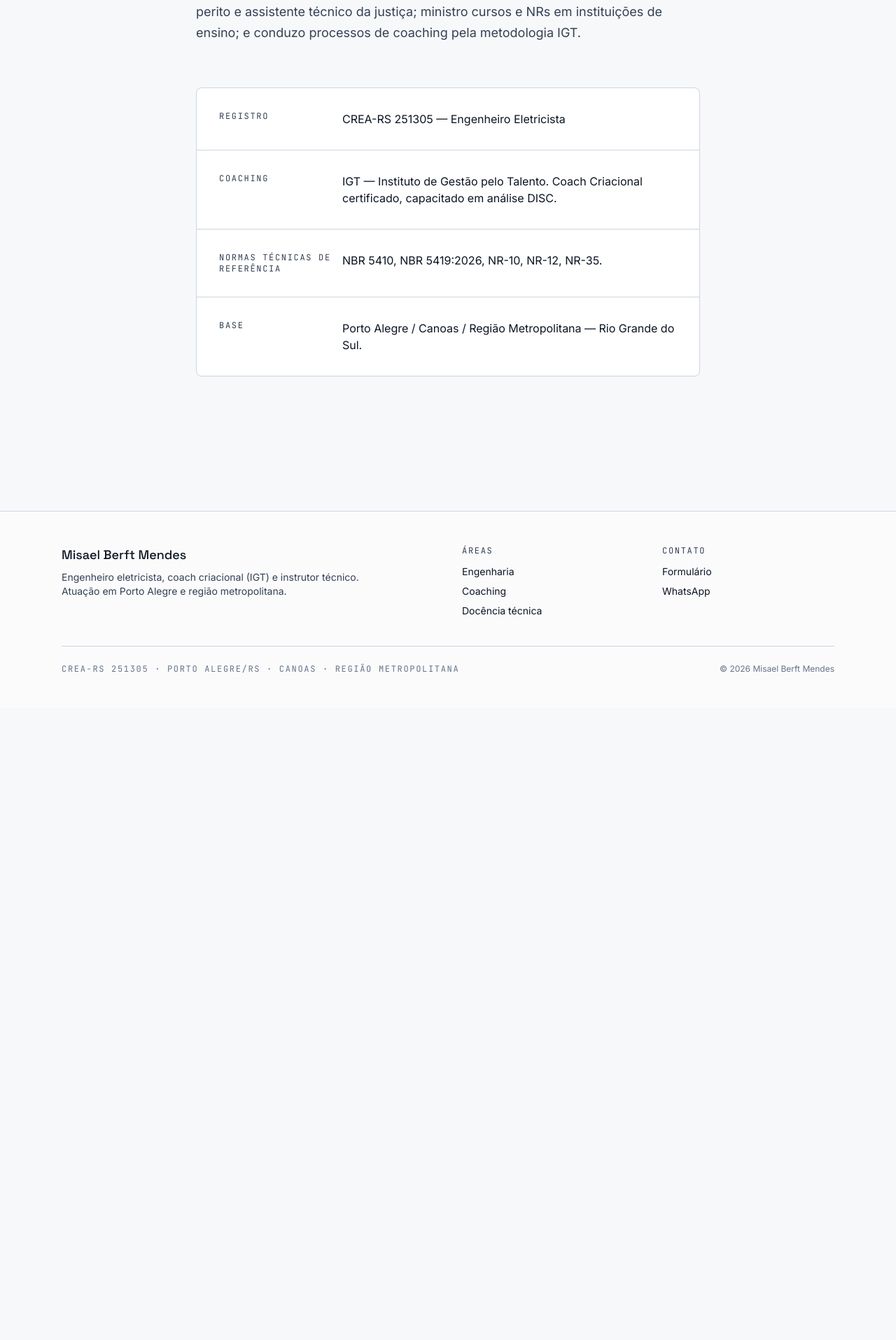
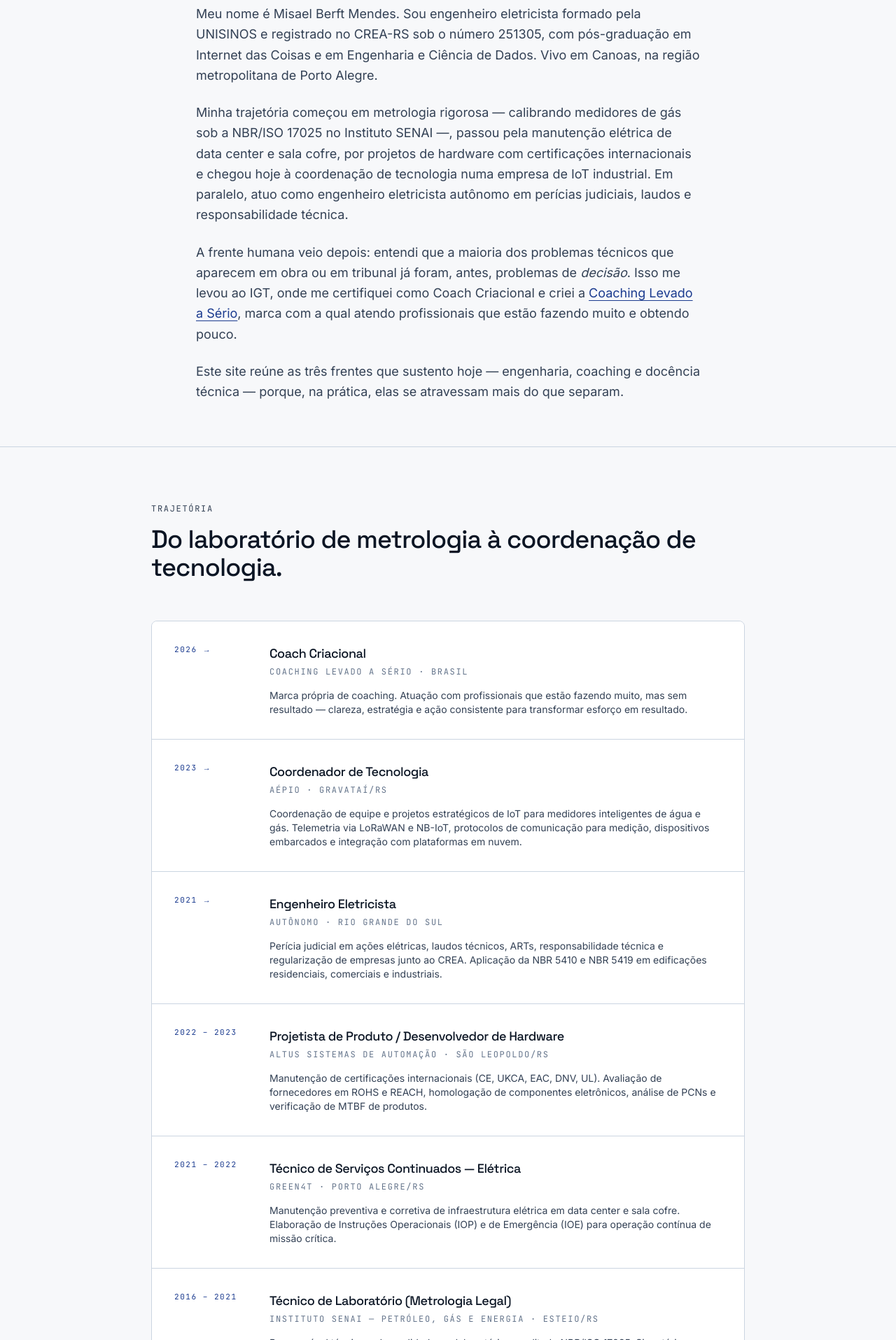
Before and after one commit to engmbm/misaelberftmendes, a Next.js app: page /sobre in a window 1280 px wide. Shown: the part 505-2420 px from the top of the page at 70% size. Before the commit the page ends 1517 px from the top, so only its background shows below. Built offline with nearby package versions, Linux system fonts and the light colour scheme; no server answers.

Commit message:
Ajusta textos: região metropolitana e corrente elétrica

```diff
--- a/src/app/sobre/page.tsx
+++ b/src/app/sobre/page.tsx
@@ -3,61 +3,259 @@ import type { Metadata } from "next";
 export const metadata: Metadata = {
   title: "Sobre — Misael Berft Mendes",
   description:
-    "Engenheiro eletricista CREA-RS 251305, coach certificado pelo IGT, instrutor técnico. Baseado em Porto Alegre/RS.",
+    "Engenheiro eletricista CREA-RS 251305, coach criacional certificado pelo IGT, coordenador de tecnologia. Trajetória em metrologia, data center, IoT industrial e desenvolvimento humano.",
 };
+
+const trajetoria = [
+  {
+    periodo: "2026 →",
+    empresa: "Coaching Levado a Sério",
+    cargo: "Coach Criacional",
+    local: "Brasil",
+    descricao:
+      "Marca própria de coaching. Atuação com profissionais que estão fazendo muito, mas sem resultado — clareza, estratégia e ação consistente para transformar esforço em resultado.",
+  },
+  {
+    periodo: "2023 →",
+    empresa: "Aépio",
+    cargo: "Coordenador de Tecnologia",
+    local: "Gravataí/RS",
+    descricao:
+      "Coordenação de equipe e projetos estratégicos de IoT para medidores inteligentes de água e gás. Telemetria via LoRaWAN e NB-IoT, protocolos de comunicação para medição, dispositivos embarcados e integração com plataformas em nuvem.",
+  },
+  {
+    periodo: "2021 →",
+    empresa: "Autônomo",
+    cargo: "Engenheiro Eletricista",
+    local: "Rio Grande do Sul",
+    descricao:
+      "Perícia judicial em ações elétricas, laudos técnicos, ARTs, responsabilidade técnica e regularização de empresas junto ao CREA. Aplicação da NBR 5410 e NBR 5419 em edificações residenciais, comerciais e industriais.",
+  },
+  {
+    periodo: "2022 – 2023",
+    empresa: "Altus Sistemas de Automação",
+    cargo: "Projetista de Produto / Desenvolvedor de Hardware",
+    local: "São Leopoldo/RS",
+    descricao:
+      "Manutenção de certificações internacionais (CE, UKCA, EAC, DNV, UL). Avaliação de fornecedores em ROHS e REACH, homologação de componentes eletrônicos, análise de PCNs e verificação de MTBF de produtos.",
+  },
+  {
+    periodo: "2021 – 2022",
+    empresa: "green4T",
+    cargo: "Técnico de Serviços Continuados — Elétrica",
+    local: "Porto Alegre/RS",
+    descricao:
+      "Manutenção preventiva e corretiva de infraestrutura elétrica em data center e sala cofre. Elaboração de Instruções Operacionais (IOP) e de Emergência (IOE) para operação contínua de missão crítica.",
+  },
+  {
+    periodo: "2016 – 2021",
+    empresa: "Instituto SENAI — Petróleo, Gás e Energia",
+    cargo: "Técnico de Laboratório (Metrologia Legal)",
+    local: "Esteio/RS",
+    descricao:
+      "Responsável técnico e da qualidade em laboratório acreditado NBR/ISO 17025. Signatário autorizado em calibração de sensores de temperatura, pressão e totalizadores de volume de gás, além de ensaios em medidores rotativos e de turbina.",
+  },
+];
+
+const formacao = [
+  {
+    ano: "2026",
+    curso: "Coach Criacional",
+    instituicao: "IGT | International Coaching",
+  },
+  {
+    ano: "2025",
+    curso: "Especialização em Engenharia e Ciência de Dados",
+    instituicao: "UNISINOS",
+  },
+  {
+    ano: "2024",
+    curso: "Especialização em Internet das Coisas (IoT)",
+    instituicao: "Universidade Anhanguera",
+  },
+  {
+    ano: "2021",
+    curso: "Bacharelado em Engenharia Elétrica",
+    instituicao: "UNISINOS",
+  },
+  {
+    ano: "2013",
+    curso: "Técnico em Mecatrônica / Automação Industrial",
+    instituicao: "ULBRA",
+  },
+];
 
 export default function SobrePage() {
   return (
-    <section className="py-20 md:py-24">
-      <div className="container-x max-w-3xl">
+    <>
+      {/* Hero */}
+      <section className="border-b border-rule py-20 md:py-24">
+        <div className="container-x max-w-4xl">
           <p className="stamp mb-4">Sobre</p>
           <h1 className="font-display text-4xl font-medium leading-tight tracking-tight md:text-5xl">
             Um engenheiro que também escuta.
           </h1>
+          <p className="mt-6 max-w-2xl text-lg text-ink-soft">
+            Coach Criacional. Engenheiro Eletricista. Engenheiro de Dados. Três
+            rótulos que descrevem partes de uma mesma prática: ajudar pessoas e
+            sistemas a decidirem melhor.
+          </p>
+        </div>
+      </section>
 
-        <div className="prose-block mt-12 space-y-6 text-lg leading-relaxed text-ink-soft">
+      {/* Bio narrativa */}
+      <section className="border-b border-rule py-16">
+        <div className="container-x max-w-3xl">
+          <div className="space-y-6 text-lg leading-relaxed text-ink-soft">
             <p>
-            Meu nome é Misael Berft Mendes. Sou engenheiro eletricista formado
-            e registrado no CREA-RS sob o número 251305, atuando na região
-            metropolitana de Porto Alegre.
+              Meu nome é Misael Berft Mendes. Sou engenheiro eletricista
+              formado pela UNISINOS e registrado no CREA-RS sob o número
+              251305, com pós-graduação em Internet das Coisas e em Engenharia
+              e Ciência de Dados. Vivo em Canoas, na região metropolitana de
+              Porto Alegre.
             </p>
             <p>
-            Minha prática se divide em três frentes que compartilham a mesma
-            fonte: rigor técnico, decisão consciente e formação de gente.
-            Emito laudos e ARTs; atuo como perito e assistente técnico da
-            justiça; ministro cursos e NRs em instituições de ensino; e
-            conduzo processos de coaching pela metodologia IGT.
+              Minha trajetória começou em metrologia rigorosa — calibrando
+              medidores de gás sob a NBR/ISO 17025 no Instituto SENAI —,
+              passou pela manutenção elétrica de data center e sala cofre, por
+              projetos de hardware com certificações internacionais e chegou
+              hoje à coordenação de tecnologia numa empresa de IoT industrial.
+              Em paralelo, atuo como engenheiro eletricista autônomo em
+              perícias judiciais, laudos e responsabilidade técnica.
+            </p>
+            <p>
+              A frente humana veio depois: entendi que a maioria dos problemas
+              técnicos que aparecem em obra ou em tribunal já foram, antes,
+              problemas de <em>decisão</em>. Isso me levou ao IGT, onde me
+              certifiquei como Coach Criacional e criei a{" "}
+              <a
+                href="https://www.linkedin.com/in/misael-berftmendes"
+                className="text-tensao underline underline-offset-4 hover:text-tensao-lo"
+              >
+                Coaching Levado a Sério
+              </a>
+              , marca com a qual atendo profissionais que estão fazendo muito
+              e obtendo pouco.
+            </p>
+            <p>
+              Este site reúne as três frentes que sustento hoje —
+              engenharia, coaching e docência técnica — porque, na prática,
+              elas se atravessam mais do que separam.
             </p>
           </div>
+        </div>
+      </section>
 
-        <div className="mt-16 grid gap-px overflow-hidden rounded-lg border border-rule bg-rule">
-          <div className="grid gap-4 bg-white p-8 md:grid-cols-[160px_1fr]">
-            <p className="stamp">Registro</p>
+      {/* Trajetória */}
+      <section className="border-b border-rule py-20">
+        <div className="container-x max-w-4xl">
+          <p className="stamp mb-4">Trajetória</p>
+          <h2 className="font-display text-3xl font-medium tracking-tight md:text-4xl">
+            Do laboratório de metrologia à coordenação de tecnologia.
+          </h2>
+
+          <div className="mt-14 overflow-hidden rounded-lg border border-rule">
+            {trajetoria.map((t, i) => (
+              <div
+                key={`${t.empresa}-${i}`}
+                className={`grid gap-4 bg-white p-8 md:grid-cols-[120px_1fr] ${
+                  i > 0 ? "border-t border-rule" : ""
+                }`}
+              >
+                <p className="fase self-start">{t.periodo}</p>
+                <div>
+                  <p className="font-display text-lg font-medium tracking-tight">
+                    {t.cargo}
+                  </p>
+                  <p className="mt-1 font-mono text-xs uppercase tracking-tag text-ink-muted">
+                    {t.empresa} · {t.local}
+                  </p>
+                  <p className="mt-4 text-sm text-ink-soft">{t.descricao}</p>
+                </div>
+              </div>
+            ))}
+          </div>
+        </div>
+      </section>
+
+      {/* Formação */}
+      <section className="border-b border-rule py-20">
+        <div className="container-x max-w-4xl">
+          <p className="stamp mb-4">Formação</p>
+          <h2 className="font-display text-3xl font-medium tracking-tight md:text-4xl">
+            Formação continuada entre engenharia, dados e desenvolvimento humano.
+          </h2>
+
+          <div className="mt-14 overflow-hidden rounded-lg border border-rule">
+            {formacao.map((f, i) => (
+              <div
+                key={`${f.curso}-${i}`}
+                className={`grid gap-4 bg-white p-8 md:grid-cols-[100px_1fr_1fr] ${
+                  i > 0 ? "border-t border-rule" : ""
+                }`}
+              >
+                <p className="fase self-start">{f.ano}</p>
+                <p className="font-display text-lg font-medium tracking-tight">
+                  {f.curso}
+                </p>
+                <p className="text-sm text-ink-soft self-center">
+                  {f.instituicao}
+                </p>
+              </div>
+            ))}
+          </div>
+        </div>
+      </section>
+
+      {/* Credenciais */}
+      <section className="py-20">
+        <div className="container-x max-w-4xl">
+          <p className="stamp mb-4">Registros e credenciais</p>
+          <div className="mt-6 grid gap-px overflow-hidden rounded-lg border border-rule bg-rule">
+            <div className="grid gap-4 bg-white p-8 md:grid-cols-[220px_1fr]">
+              <p className="stamp">Registro profissional</p>
               <p className="text-ink">
                 CREA-RS 251305 — Engenheiro Eletricista
               </p>
             </div>
-          <div className="grid gap-4 bg-white p-8 md:grid-cols-[160px_1fr]">
+            <div className="grid gap-4 bg-white p-8 md:grid-cols-[220px_1fr]">
               <p className="stamp">Coaching</p>
               <p className="text-ink">
-              IGT — Instituto de Gestão pelo Talento. Coach Criacional
-              certificado, capacitado em análise DISC.
+                IGT — International Coaching. Coach Criacional certificado,
+                capacitado em análise DISC.
               </p>
             </div>
-          <div className="grid gap-4 bg-white p-8 md:grid-cols-[160px_1fr]">
-            <p className="stamp">Normas técnicas de referência</p>
+            <div className="grid gap-4 bg-white p-8 md:grid-cols-[220px_1fr]">
+              <p className="stamp">Normas técnicas</p>
               <p className="text-ink">
-              NBR 5410, NBR 5419:2026, NR-10, NR-12, NR-35.
+                NBR 5410, NBR 5419, NR-10, NR-12, NR-35, NBR/ISO 17025
+                (metrologia).
               </p>
             </div>
-          <div className="grid gap-4 bg-white p-8 md:grid-cols-[160px_1fr]">
+            <div className="grid gap-4 bg-white p-8 md:grid-cols-[220px_1fr]">
+              <p className="stamp">Certificações internacionais (trabalho)</p>
+              <p className="text-ink">
+                Experiência em manutenção de conformidade CE, UKCA, EAC, DNV,
+                UL e diretivas ROHS / REACH.
+              </p>
+            </div>
+            <div className="grid gap-4 bg-white p-8 md:grid-cols-[220px_1fr]">
+              <p className="stamp">Idiomas</p>
+              <p className="text-ink">
+                Português (nativo). Inglês (leitura, escrita e comunicação
+                profissional).
+              </p>
+            </div>
+            <div className="grid gap-4 bg-white p-8 md:grid-cols-[220px_1fr]">
               <p className="stamp">Base</p>
               <p className="text-ink">
-              Porto Alegre / Canoas / Região Metropolitana — Rio Grande do Sul.
+                Canoas / Porto Alegre / Região Metropolitana — Rio Grande do
+                Sul.
               </p>
             </div>
           </div>
         </div>
       </section>
+    </>
   );
 }
```
Also changed, not shown: src/components/site/Footer.tsx (+10 -0 lines). Lines whose indentation alone changed are shown as unchanged.
